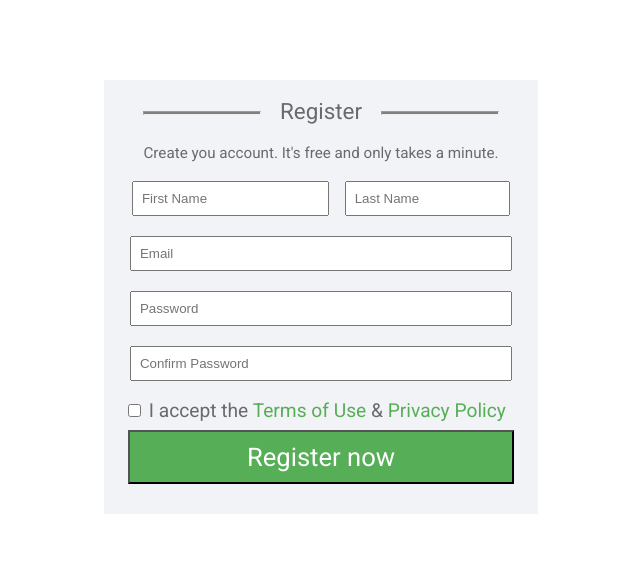
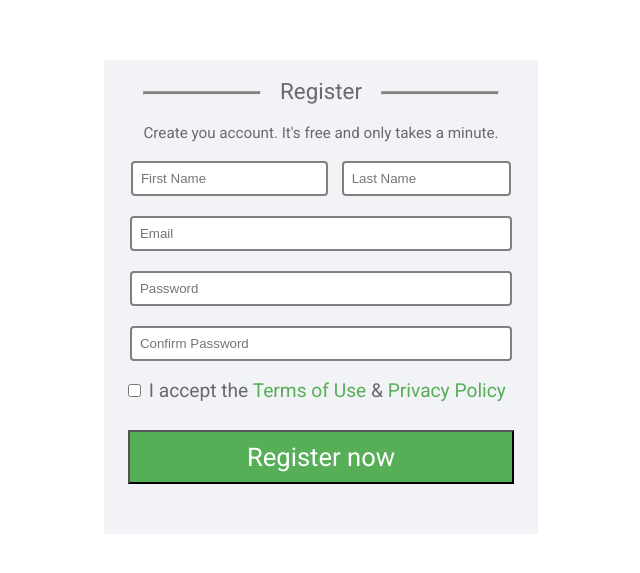
Before and after one commit to Simkav/fe_form, a plain HTML site: page index.html in a window 1280 px wide. Shown: the part 103-676 px from the top of the page, without its empty margins (319-959 px from the left). Drawn offline with Linux system fonts and the light colour scheme.

Commit message:
Edit css

```diff
--- a/assets/css/style.css
+++ b/assets/css/style.css
@@ -36,7 +36,7 @@
   justify-content: space-around;
 }
 .form-names > .form-input:last-child {
-  max-width: 42%;
+  max-width: 43%;
 }
 .form-names > .form-input:first-child {
   max-width: 50%;
@@ -49,6 +49,8 @@
 .form-input {
   min-height: 30px;
   padding: 8px;
+  border-radius: 4px;
+  border: 2px solid grey;
 }
 .link {
   text-decoration: none;
@@ -59,7 +61,7 @@
   display: block;
   width: 98%;
   min-height: 30px;
-  margin: 10px auto;
+  margin: 30px auto;
   background-color: #56ae57;
   color: white;
   font-family: "Roboto", sans-serif;
```
